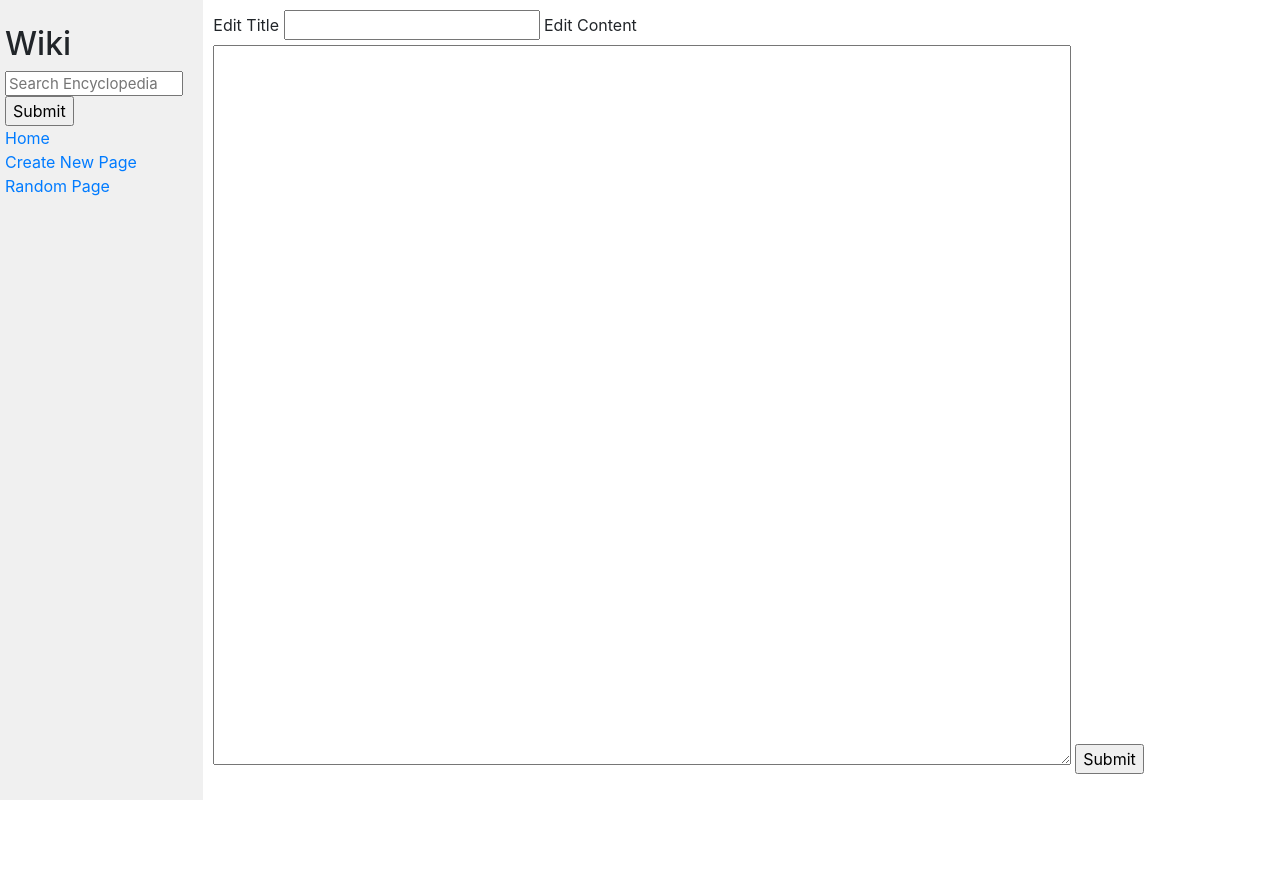
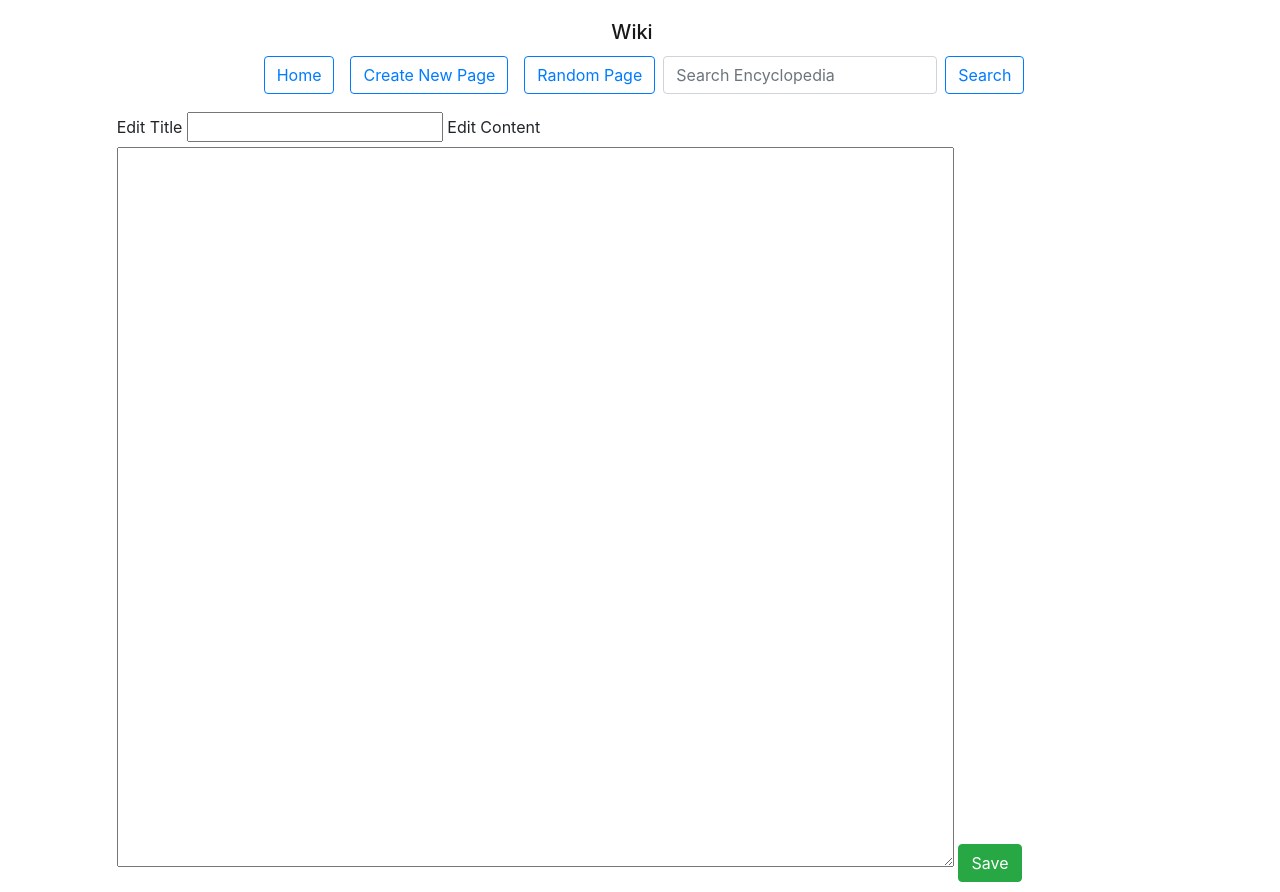
Before and after one commit to Hakim-Latroch/CS50Web-Course-Projects, a Django app: page /saveEdit in a window 1280 px wide. Before the commit the page ends 800 px from the top, so only its background shows below. Run offline with Django 3.2, Linux system fonts and the light colour scheme; some libraries are stand-ins or nearby versions.

Commit message:
Update -Added some styles

```diff
--- a/wiki/encyclopedia/static/encyclopedia/styles.css
+++ b/wiki/encyclopedia/static/encyclopedia/styles.css
@@ -1,6 +1,12 @@
 body {
     margin: 0;
     background-color: white;
+}
+
+.navbar{
+    display: flex;
+    flex-direction: column;
+
 }
 
 code {
--- a/wiki/encyclopedia/templates/encyclopedia/edit.html
+++ b/wiki/encyclopedia/templates/encyclopedia/edit.html
@@ -14,7 +14,7 @@
         <input class="new-entry-title" type="text" name="newTitle" value="{{originalTitle}}">
         <label for="new-entry-content">Edit Content</label>
         <textarea name="newContent" class="new-entry-content">{{originalContent}}</textarea>
-        <input class="save-new-entry" type="submit">
+        <input class="save-new-entry btn btn-success" type="submit" value="Save">
 
     </form>
 
--- a/wiki/encyclopedia/templates/encyclopedia/layout.html
+++ b/wiki/encyclopedia/templates/encyclopedia/layout.html
@@ -6,31 +6,50 @@
     <head>
         <title>Encyclopedia | {% block title %}{% endblock %}</title>
         <link rel="stylesheet" href="https://stackpath.bootstrapcdn.com/bootstrap/4.4.1/css/bootstrap.min.css" integrity="sha384-Vkoo8x4CGsO3+Hhxv8T/Q5PaXtkKtu6ug5TOeNV6gBiFeWPGFN9MuhOf23Q9Ifjh" crossorigin="anonymous">
+        <meta name="viewport" content="width=device-width, initial-scale=1.0" />
         <link href="{% static 'encyclopedia/styles.css' %}" rel="stylesheet">
     </head>
     <body>
-        <div class="row">
-            <div class="sidebar col-lg-2 col-md-3">
-                <h2>Wiki</h2>
-                <form action="{%url 'wiki:search'%}" method="post">
+
+        <div class="container">
+            <nav class="navbar navbar-expand-lg navbar-light ">
+
+                <h1 class="navbar-brand my-1" >Wiki</h1>
+
+                <button class="navbar-toggler" type="button" data-toggle="collapse" data-target="#navbarSupportedContent" aria-controls="navbarSupportedContent" aria-expanded="false" aria-label="Toggle navigation">
+                    <span class="navbar-toggler-icon"></span>
+                  </button>
+            <div class="collapse navbar-collapse" id="navbarSupportedContent">
+
+            <ul class="navbar-nav mr-auto">
+
+                <li class="nav-item   "> <div >
+                    <a class="text-decoration-none btn btn-outline-primary mx-2" href="{% url 'wiki:index' %}">Home</a>
+                </div></li>
+               <li class="nav-item    " > <div >
+                  <a class="text-decoration-none btn btn-outline-primary mx-2" href="{%url 'wiki:new'%}">Create New Page</a>
+                </div></li>
+               <li class="nav-item   " >
+                <div>
+                    <a class="text-decoration-none btn btn-outline-primary mx-2" href="{%url 'wiki:random'%}"> Random Page</a>
+                </div>
+               </li>
+
+
+            </ul>
+
+                <form class=" my-2 my-lg-0 form-inline" action="{%url 'wiki:search'%}" method="post">
                     {% csrf_token %}
 
-                    <input class="search" type="text" name="q" placeholder="Search Encyclopedia">
-                    <input class="search-btn" type="submit" name="submit" >
-                </form>
-                <div>
-                    <a href="{% url 'wiki:index' %}">Home</a>
-                </div>
-                <div>
-                  <a href="{%url 'wiki:new'%}">Create New Page</a>
-                </div>
-                <div>
-                    <a href="{%url 'wiki:random'%}"> Random Page</a>
-                </div>
+                    <input class="form-control mr-sm-2" type="text" name="q" placeholder="Search Encyclopedia">
+                    <input class="btn btn-outline-primary my-2 my-sm-0" type="submit" name="submit"  value="Search">
+
+            </div>
+            </nav>
                 {% block nav %}
                 {% endblock %}
             </div>
-            <div class="main col-lg-10 col-md-9">
+            <div class="main container-fluid col-lg-10 col-md-9">
                 {% block body %}
                 {% endblock %}
             </div>
--- a/wiki/encyclopedia/templates/encyclopedia/title.html
+++ b/wiki/encyclopedia/templates/encyclopedia/title.html
@@ -10,12 +10,12 @@
 
 {%block body%}
 {% if notFound %}
-    <h1>There is currently no articles about "{{title}}" <h1>
+    <h1  >There is currently no articles about "{{title}}" <h1>
     <h2>Feel free to be the one to write it</h2>
     <a href="{%url 'wiki:new'%}">Create New Page</a>
 
     {% else %}
-    <h1>{{title}}</h1>
+    <h1 >{{title}}</h1>
     <form action="{%url 'wiki:edit'%}" method="POST">
         {% csrf_token %}
         <input name="originalTitle" type="text" style="display: none;" value="{{title}}">
```
